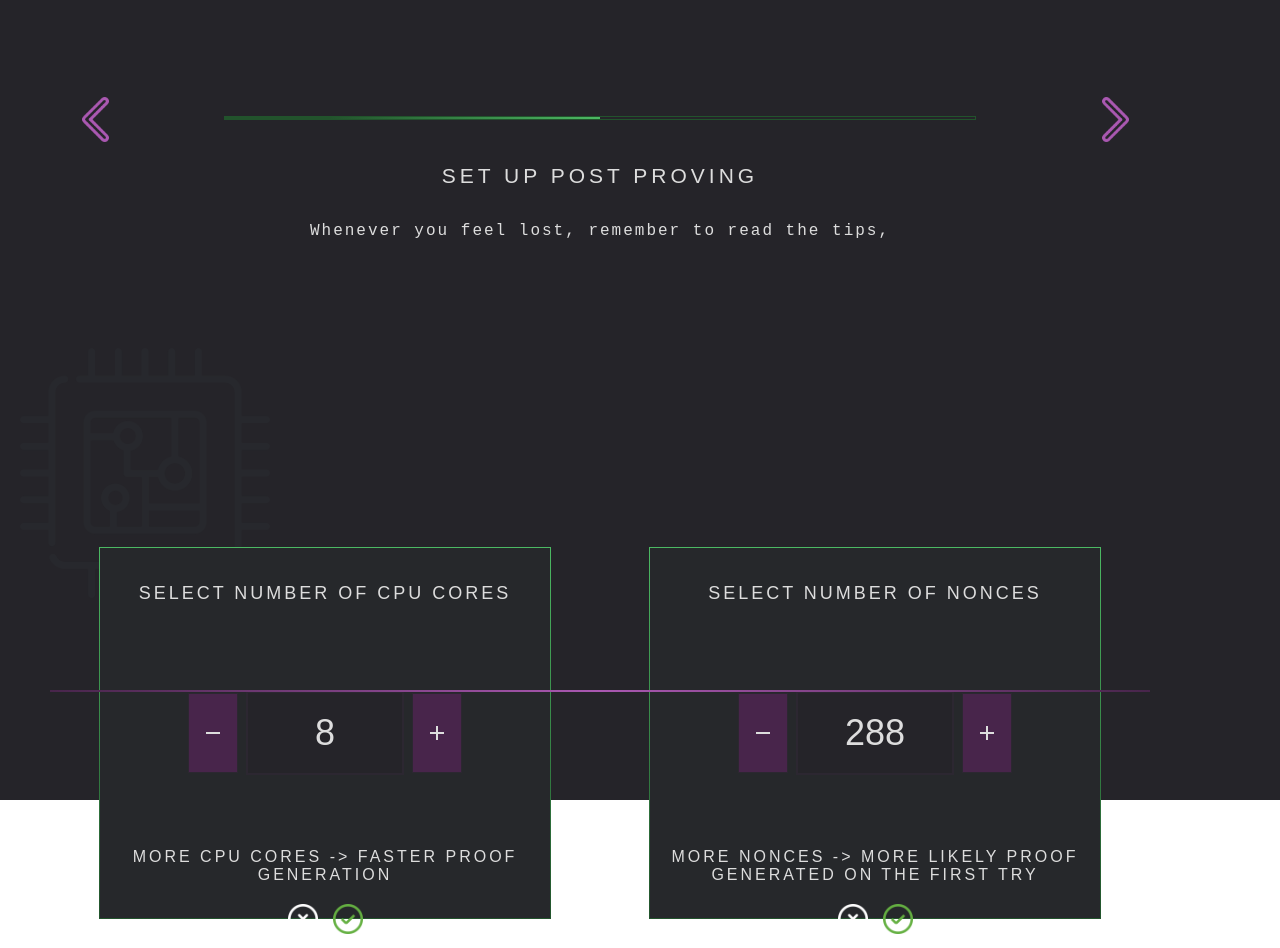
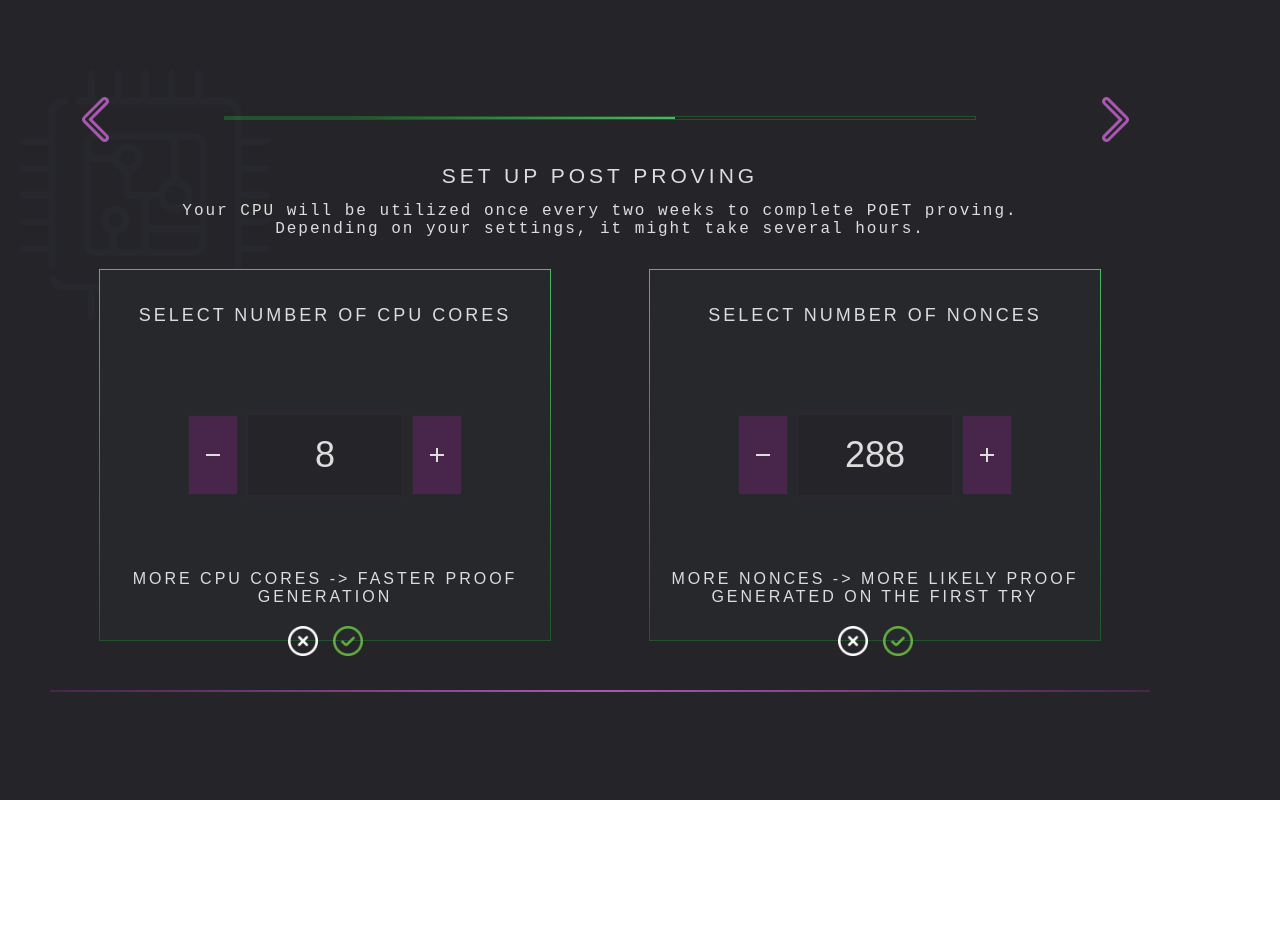
Before and after one commit to spacemeshos/sm-init-app-v2, a React (Create React App) app: page /advanced/Proving in a window 1280 px wide. After the commit the page ends 800 px from the top, so only its background shows below. Built offline with nearby package versions, Linux system fonts and the light colour scheme.

Commit message:
corrected paths and layout

```diff
--- a/src/pages/AdvancedCreate/Provider.tsx
+++ b/src/pages/AdvancedCreate/Provider.tsx
@@ -16,7 +16,7 @@ const NavProgress = styled.div`
 const TextWrapper = styled.div`
   width: 1200px;
   height: 22px;
-  top: 170px;
+  top: 150px;
   position: absolute;
   color: ${Colors.grayLight};
   font-family: "Source Code Pro ExtraLight", monospace;
@@ -26,37 +26,26 @@ const TextWrapper = styled.div`
   letter-spacing: 2px;
 `;
 
-const ContainerBottom = styled.div`
-  display: flex;
-  flex: none;
-  flex-direction: row;
-  align-content: center;
-  justify-content: space-evenly;
-  top: 278px;
-  width: 1200px;
-  height: 400px;
-  position: absolute;
-`;
 const AdvSetupProvider: React.FC = () => {
   // React Router's navigation hook
   const navigate = useNavigate();
-  const SetupProving = () => navigate("advanced/Proving");
+  const SetupProving = () => navigate("/guided/Summary");
 
   return (
     <>
       <NavProgress>
-        <ProgressBar progress={50} />
+        <ProgressBar progress={80} />
         <BackButton />
         <ForwardButton onClick={SetupProving} />
       </NavProgress>
       {/* Text wrapper for title and links to documentation and Discord */}
       <TextWrapper>
-        <Title text="Set up POS data size" top={-20} />
-        Whenever you feel lost, remember to read the tips,{" "}
+        <Title text="Select processor to generate POS" />
+        The selected processor will be fully utilized until all POS data is
+        generated. <br />
+        During this time, it will not be available for other tasks.
       </TextWrapper>
-      <ContainerBottom>
       <SetupSize />
-      </ContainerBottom>
     </>
   );
 };
--- a/src/pages/AdvancedCreate/Proving.tsx
+++ b/src/pages/AdvancedCreate/Proving.tsx
@@ -15,8 +15,8 @@ const NavProgress = styled.div`
 
 const TextWrapper = styled.div`
   width: 1200px;
-  height: 22px;
-  top: 170px;
+  height: 20px;
+  top: 150px;
   position: absolute;
   color: ${Colors.grayLight};
   font-family: "Source Code Pro ExtraLight", monospace;
@@ -26,38 +26,26 @@ const TextWrapper = styled.div`
   letter-spacing: 2px;
 `;
 
-const ContainerBottom = styled.div`
-  display: flex;
-  flex: none;
-  flex-direction: row;
-  align-content: center;
-  justify-content: space-evenly;
-  top: 278px;
-  width: 1200px;
-  height: 400px;
-  position: absolute;
-`;
 const AdvSetupProving: React.FC = () => {
   // React Router's navigation hook
   const navigate = useNavigate();
-  const AdvSetupProving = () => navigate("advanced/GPU");
+  const AdvSetupProving = () => navigate("/advanced/Provider");
 
   return (
     <>
       <NavProgress>
-        <ProgressBar progress={50} />
+        <ProgressBar progress={60} />
         <BackButton />
         <ForwardButton onClick={AdvSetupProving} />
       </NavProgress>
       {/* Text wrapper for title and links to documentation and Discord */}
       <TextWrapper>
-        <Title text="Set up POST proving" top={-20} />
-        Whenever you feel lost, remember to read the tips,{" "}
+        <Title text="Set up POST proving" />
+        Your CPU will be utilized once every two weeks to complete POET proving.
+        <br/>
+        Depending on your settings, it might take several hours.
       </TextWrapper>
-      <ContainerBottom>
-      <SetupProving/>
-
-      </ContainerBottom>
+      <SetupProving />
     </>
   );
 };
--- a/src/pages/AdvancedCreate/Size.tsx
+++ b/src/pages/AdvancedCreate/Size.tsx
@@ -16,7 +16,7 @@ const NavProgress = styled.div`
 const TextWrapper = styled.div`
   width: 1200px;
   height: 22px;
-  top: 170px;
+  top: 150px;
   position: absolute;
   color: ${Colors.grayLight};
   font-family: "Source Code Pro ExtraLight", monospace;
@@ -26,38 +26,24 @@ const TextWrapper = styled.div`
   letter-spacing: 2px;
 `;
 
-const ContainerBottom = styled.div`
-  display: flex;
-  flex: none;
-  flex-direction: row;
-  align-content: center;
-  justify-content: space-evenly;
-  top: 278px;
-  width: 1200px;
-  height: 400px;
-  position: absolute;
-`;
 const AdvSetupSize: React.FC = () => {
   // React Router's navigation hook
   const navigate = useNavigate();
-  const SetupProvider = () => navigate("advanced/Provider");
+  const SetupProvider = () => navigate("/advanced/Proving");
 
   return (
     <>
       <NavProgress>
-        <ProgressBar progress={50} />
+        <ProgressBar progress={40} />
         <BackButton />
         <ForwardButton onClick={SetupProvider} />
       </NavProgress>
       {/* Text wrapper for title and links to documentation and Discord */}
       <TextWrapper>
-        <Title text="Set up POS data size" top={-20} />
-        Whenever you feel lost, remember to read the tips,{" "}
+        <Title text="Set up POS data size" />
+        Keep in mind your hardware maximum capabilities
       </TextWrapper>
-      <ContainerBottom>
       <SetupSize />
-
-      </ContainerBottom>
     </>
   );
 };
```
